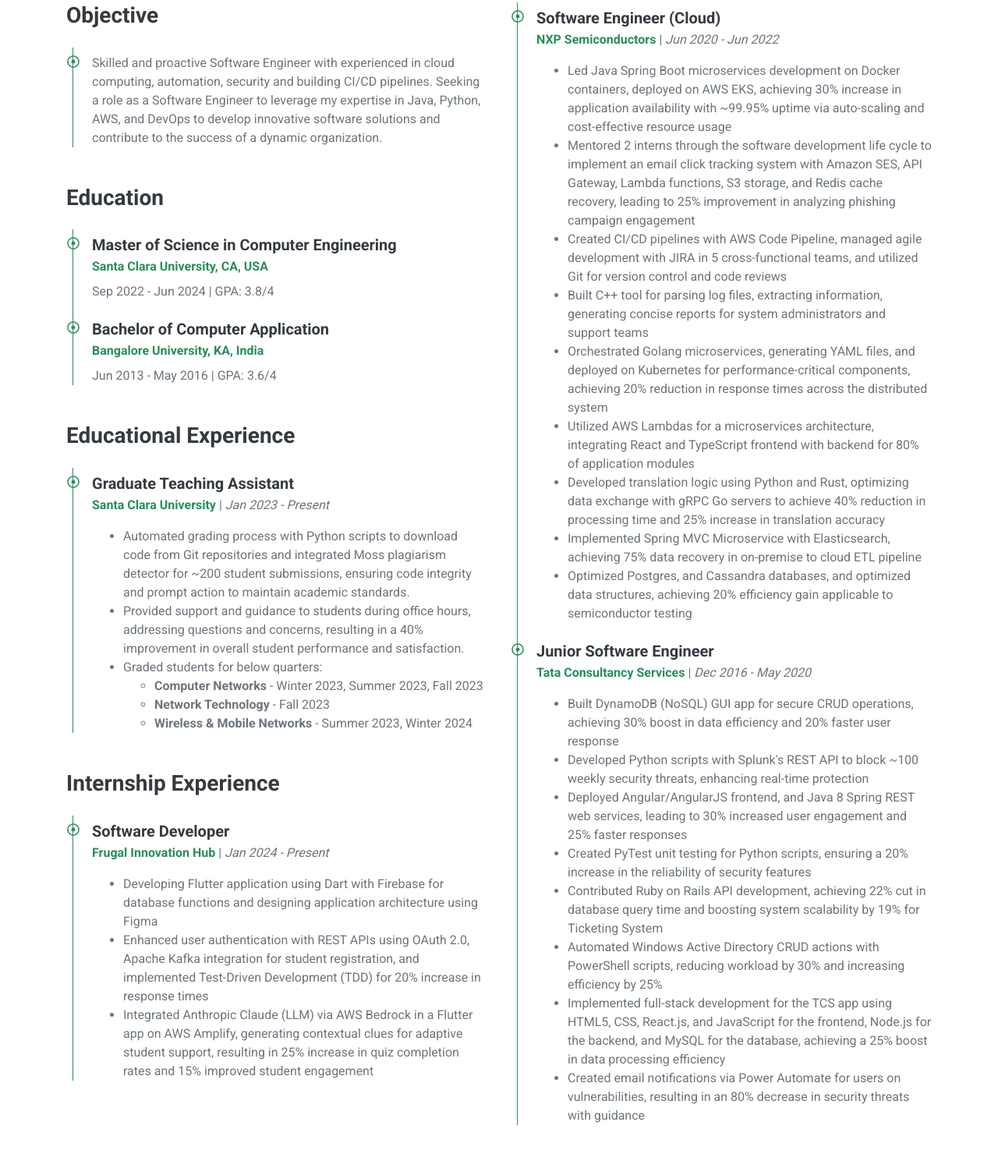
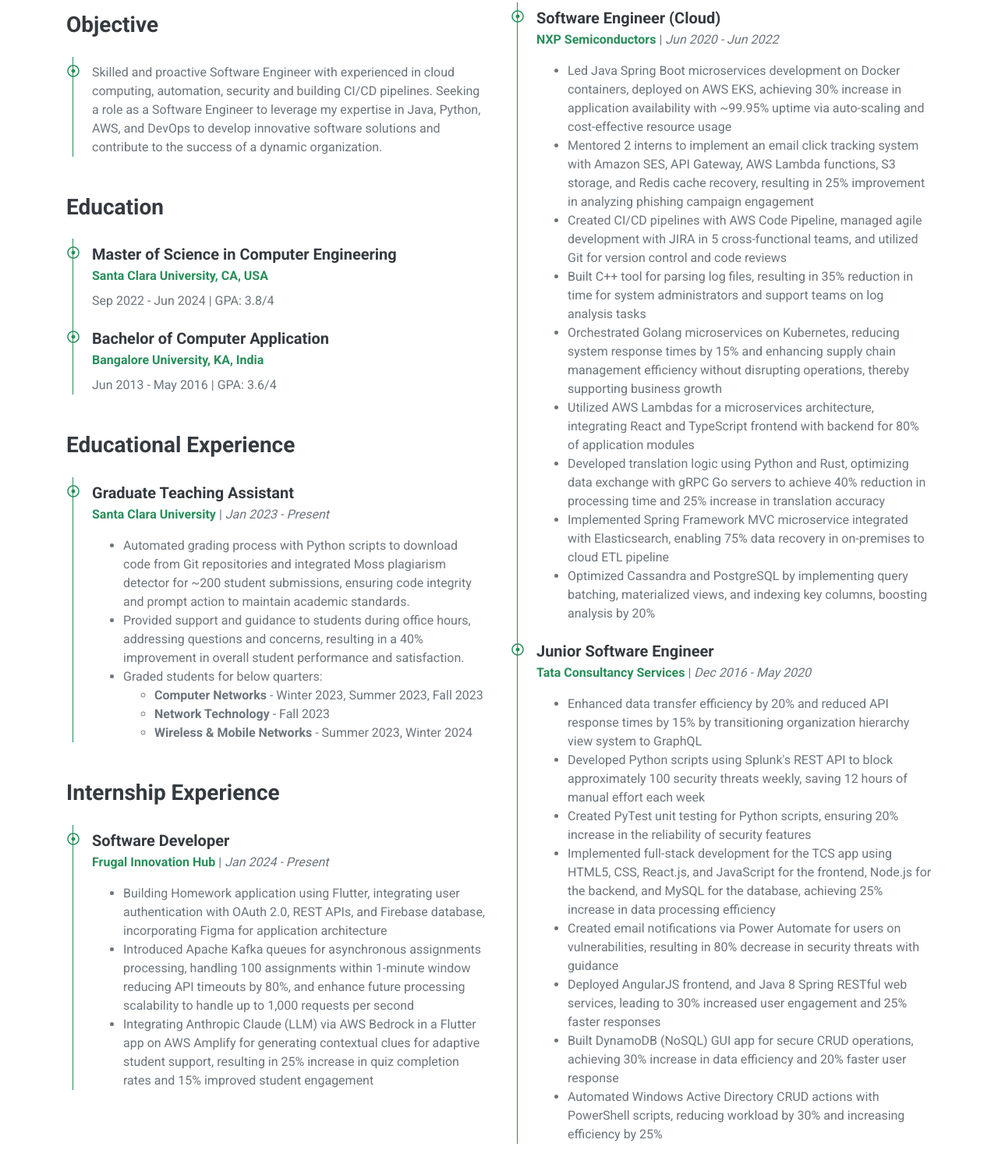
Before and after one commit to kavyagoudam/kavyagoudam.github.io, a plain HTML site: page index.html in a window 1280 px wide. Shown: the part 2053-3560 px from the top of the page at 78% size. Drawn offline with nearby package versions, Linux system fonts and the light colour scheme.

Commit message:
Updating index file

```diff
--- a/index.html
+++ b/index.html
@@ -10,7 +10,7 @@
     <meta content="Free HTML Templates" name="description">
 
     <!-- Favicon -->
-    <link href="img/favicon.ico" rel="icon">
+    <link href="img/favicon.png" rel="icon">
 
     <!-- Google Web Fonts -->
     <link rel="preconnect" href="https://fonts.gstatic.com">
@@ -68,9 +68,10 @@
                 <a href="#resume" class="nav-item nav-link">Resume</a>
                 <a href="#projects" class="nav-item nav-link">Projects</a>
                 <a href="#achievements" class="nav-item nav-link">Achievements</a>
-                <a href="#activities" class="nav-item nav-link">Activities</a>
-                <a href="#skill" class="nav-item nav-link">Skills</a>
+                <!-- <a href="#activities" class="nav-item nav-link">Activities</a> -->
+                <!-- <a href="#skill" class="nav-item nav-link">Skills</a> -->
                 <a href="#contact" class="nav-item nav-link">Contact</a>
+                <a href="https://learningsystemdesign.github.io/" class="nav-item nav-link">More</a>
             </div>
             <a href="Chaitra_Boggaram_Resume.pdf" target="_blank" class="btn btn-outline-primary d-none d-lg-block">Download Resume</a>
         </div>
@@ -250,9 +251,15 @@
                             <p class="mb-2"><strong><a href="https://www.scu.edu/engineering/labs--research/labs/frugal-innovation-hub/" target="_blank">Frugal Innovation Hub</a></strong> | <i>Jan 2024 - Present</i></p>
                             <p>
                                 <ul>
-                                    <li>Developing Flutter application using Dart with Firebase for database functions and designing application architecture using Figma</li>
-                                    <li>Enhanced user authentication with REST APIs using OAuth 2.0, Apache Kafka integration for student registration, and implemented Test-Driven Development (TDD) for 20% increase in response times</li>
-                                    <li>Integrated Anthropic Claude (LLM) via AWS Bedrock in a Flutter app on AWS Amplify, generating contextual clues for adaptive student support, resulting in 25% increase in quiz completion rates and 15% improved student engagement</li>
+                                    <li>
+                                        Building Homework application using Flutter, integrating user authentication with OAuth 2.0, REST APIs, and Firebase database, incorporating Figma for application architecture
+                                    </li>
+                                    <li>
+                                        Introduced Apache Kafka queues for asynchronous assignments processing, handling 100 assignments within 1-minute window reducing API timeouts by 80%, and enhance future processing scalability to handle up to 1,000 requests per second
+                                    </li>
+                                    <li>
+                                        Integrating Anthropic Claude (LLM) via AWS Bedrock in a Flutter app on AWS Amplify for generating contextual clues for adaptive student support, resulting in 25% increase in quiz completion rates and 15% improved student engagement
+                                    </li>
                                 </ul>
                             </p>
                         </div>
@@ -267,15 +274,33 @@
                             <p class="mb-2"><strong><a href="https://www.nxp.com/" target="_blank">NXP Semiconductors</a></strong> | <i>Jun 2020 - Jun 2022</i></p>
                             <p>
                                 <ul>
-                                    <li>Led Java Spring Boot microservices development on Docker containers, deployed on AWS EKS, achieving 30% increase in application availability with ~99.95% uptime via auto-scaling and cost-effective resource usage</li>
-                                    <li>Mentored 2 interns through the software development life cycle to implement an email click tracking system with Amazon SES, API Gateway, Lambda functions, S3 storage, and Redis cache recovery, leading to 25% improvement in analyzing phishing campaign engagement</li>
-                                    <li>Created CI/CD pipelines with AWS Code Pipeline, managed agile development with JIRA in 5 cross-functional teams, and utilized Git for version control and code reviews</li>
-                                    <li>Built C++ tool for parsing log files, extracting information, generating concise reports for system administrators and support teams</li>
-                                    <li>Orchestrated Golang microservices, generating YAML files, and deployed on Kubernetes for performance-critical components, achieving 20% reduction in response times across the distributed system</li>
-                                    <li>Utilized AWS Lambdas for a microservices architecture, integrating React and TypeScript frontend with backend for 80% of application modules</li>
-                                    <li>Developed translation logic using Python and Rust, optimizing data exchange with gRPC Go servers to achieve 40% reduction in processing time and 25% increase in translation accuracy</li>
-                                    <li>Implemented Spring MVC Microservice with Elasticsearch, achieving 75% data recovery in on-premise to cloud ETL pipeline</li>
-                                    <li>Optimized Postgres, and Cassandra databases, and optimized data structures, achieving 20% efficiency gain applicable to semiconductor testing</li>
+                                    <li>
+                                        Led Java Spring Boot microservices development on Docker containers, deployed on AWS EKS, achieving 30% increase in application availability with ~99.95% uptime via auto-scaling and cost-effective resource usage
+                                    </li>
+                                    <li>
+                                        Mentored 2 interns to implement an email click tracking system with Amazon SES, API Gateway, AWS Lambda functions, S3 storage, and Redis cache recovery, resulting in 25% improvement in analyzing phishing campaign engagement
+                                    </li>
+                                    <li>
+                                        Created CI/CD pipelines with AWS Code Pipeline, managed agile development with JIRA in 5 cross-functional teams, and utilized Git for version control and code reviews
+                                    </li>
+                                    <li>
+                                        Built C++ tool for parsing log files, resulting in 35% reduction in time for system administrators and support teams on log analysis tasks
+                                    </li>
+                                    <li>
+                                        Orchestrated Golang microservices on Kubernetes, reducing system response times by 15% and enhancing supply chain management efficiency without disrupting operations, thereby supporting business growth
+                                    </li>
+                                    <li>
+                                        Utilized AWS Lambdas for a microservices architecture, integrating React and TypeScript frontend with backend for 80% of application modules
+                                    </li>
+                                    <li>
+                                        Developed translation logic using Python and Rust, optimizing data exchange with gRPC Go servers to achieve 40% reduction in processing time and 25% increase in translation accuracy
+                                    </li>
+                                    <li>
+                                        Implemented Spring Framework MVC microservice integrated with Elasticsearch, enabling 75% data recovery in on-premises to cloud ETL pipeline
+                                    </li>
+                                    <li>
+                                        Optimized Cassandra and PostgreSQL by implementing query batching, materialized views, and indexing key columns, boosting analysis by 20%
+                                    </li>
                                   </ul>
                             </p>
                         </div>
@@ -285,14 +310,30 @@
                             <p class="mb-2"><strong><a href="https://www.tcs.com/" target="_blank">Tata Consultancy Services</a></strong> | <i>Dec 2016 - May 2020</i>
                             <p>
                                 <ul>
-                                    <li>Built DynamoDB (NoSQL) GUI app for secure CRUD operations, achieving 30% boost in data efficiency and 20% faster user response</li>
-                                    <li>Developed Python scripts with Splunk's REST API to block ~100 weekly security threats, enhancing real-time protection</li>
-                                    <li>Deployed Angular/AngularJS frontend, and Java 8 Spring REST web services, leading to 30% increased user engagement and 25% faster responses</li>
-                                    <li>Created PyTest unit testing for Python scripts, ensuring a 20% increase in the reliability of security features</li>
-                                    <li>Contributed Ruby on Rails API development, achieving 22% cut in database query time and boosting system scalability by 19% for Ticketing System</li>
-                                    <li>Automated Windows Active Directory CRUD actions with PowerShell scripts, reducing workload by 30% and increasing efficiency by 25%</li>
-                                    <li>Implemented full-stack development for the TCS app using HTML5, CSS, React.js, and JavaScript for the frontend, Node.js for the backend, and MySQL for the database, achieving a 25% boost in data processing efficiency</li>
-                                    <li>Created email notifications via Power Automate for users on vulnerabilities, resulting in an 80% decrease in security threats with guidance</li>
+                                    <li>
+                                        Enhanced data transfer efficiency by 20% and reduced API response times by 15% by transitioning organization hierarchy view system to GraphQL
+                                    </li>
+                                    <li>
+                                        Developed Python scripts using Splunk's REST API to block approximately 100 security threats weekly, saving 12 hours of manual effort each week
+                                    </li>
+                                    <li>
+                                        Created PyTest unit testing for Python scripts, ensuring 20% increase in the reliability of security features
+                                    </li>
+                                    <li>
+                                        Implemented full-stack development for the TCS app using HTML5, CSS, React.js, and JavaScript for the frontend, Node.js for the backend, and MySQL for the database, achieving 25% increase in data processing efficiency
+                                    </li>
+                                    <li>
+                                        Created email notifications via Power Automate for users on vulnerabilities, resulting in 80% decrease in security threats with guidance
+                                    </li>
+                                    <li>
+                                        Deployed AngularJS frontend, and Java 8 Spring RESTful web services, leading to 30% increased user engagement and 25% faster responses
+                                    </li>
+                                    <li>
+                                        Built DynamoDB (NoSQL) GUI app for secure CRUD operations, achieving 30% increase in data efficiency and 20% faster user response
+                                    </li>
+                                    <li>
+                                        Automated Windows Active Directory CRUD actions with PowerShell scripts, reducing workload by 30% and increasing efficiency by 25%
+                                    </li>
                                   </ul>
                             </p>
                         </div>
```
Also changed, not shown: googleb813e7832b28d15f.html (added, +1 -0 lines), img/favicon.png (added).
